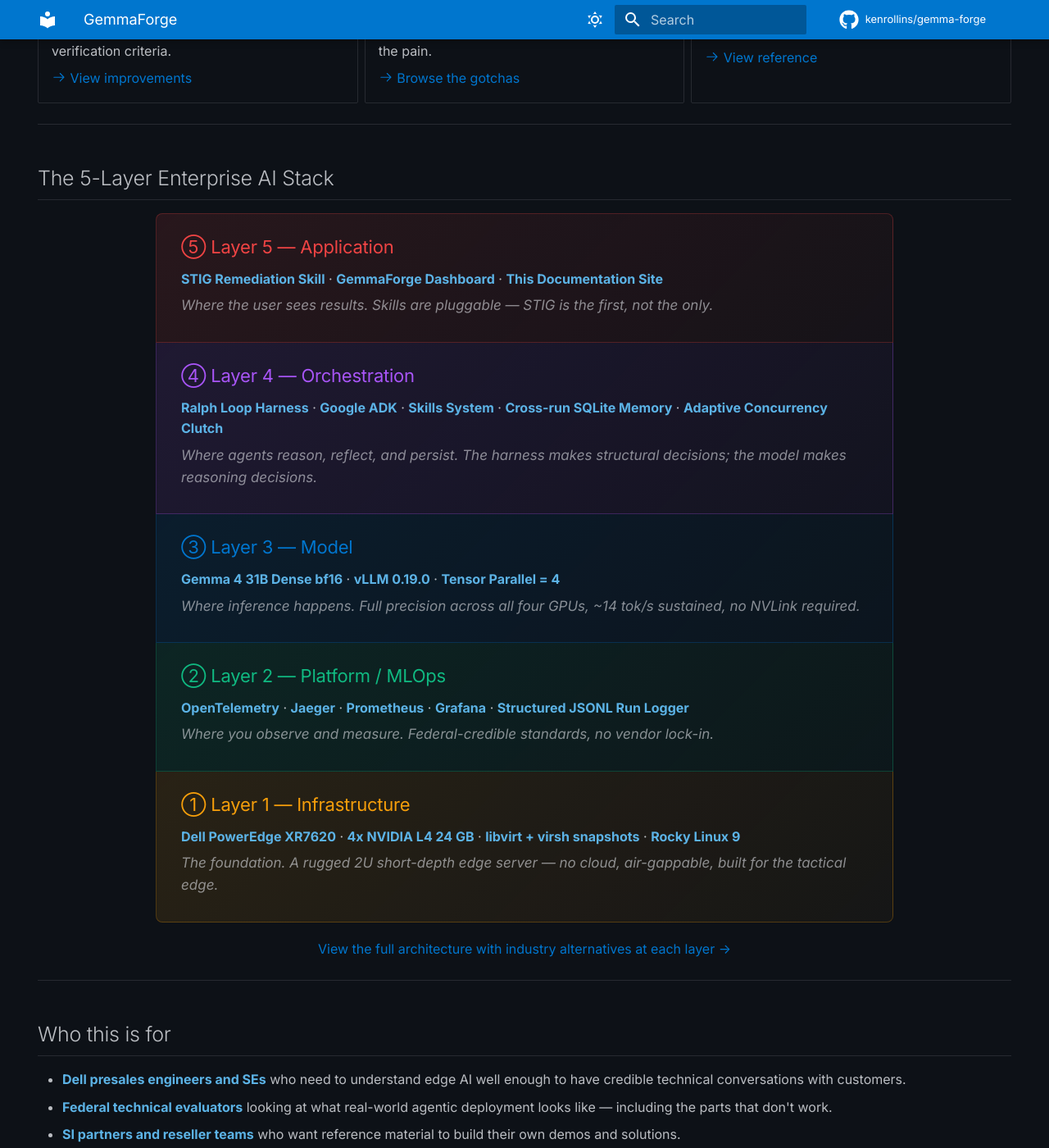
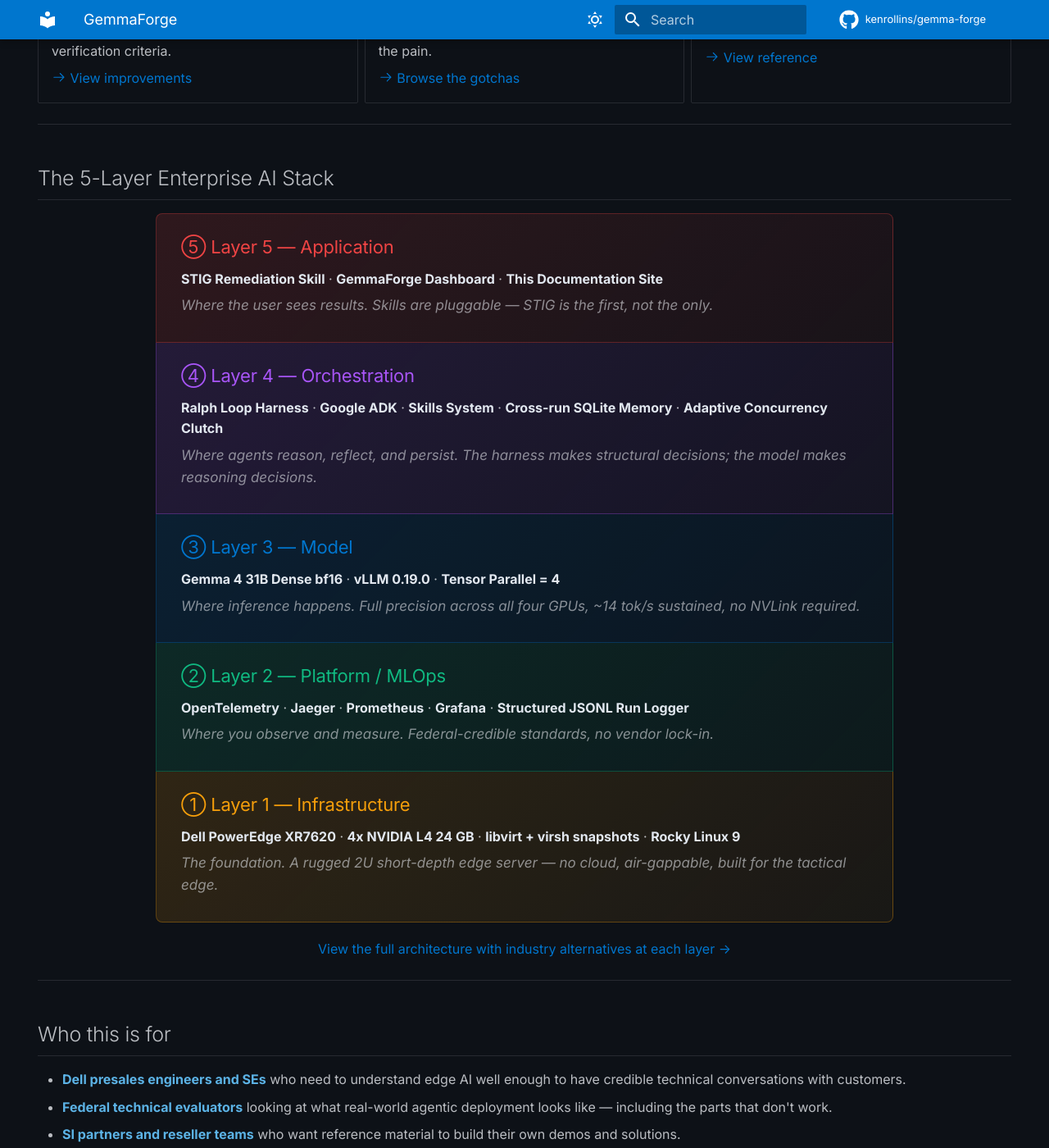
Before and after one commit to kenrollins/gemma-forge, an MkDocs documentation site: the page built from docs/index.md, in a window 1280 px wide and 1400 px high, scrolled down 1899 px. Shown: the whole window at 82% size. Built offline with MkDocs 1.6.1 and Material for MkDocs 9.7.7, drawn with Linux system fonts in a browser that asks for light colours; comment, search, counter and statistics services are not loaded.

Commit message:
docs: fix layer stack rendering + remove Dell 8-category mapping
- Layer stack uses .layer-stack CSS class to prevent theme overrides
  on inline-styled headers and bold text
- Bumped gradient opacity for stronger visual presence
- Removed Dell AI Tech Categories mapping from architecture page
  (too confusing for the audience — staying with 5-layer stack only)

Co-Authored-By: Claude Opus 4.6 (1M context) <noreply@anthropic.com>

```diff
--- a/docs/index.md
+++ b/docs/index.md
@@ -166,34 +166,34 @@ build similar systems faster on their own hardware.
 
 ## The 5-Layer Enterprise AI Stack
 
-<div style="max-width: 900px; margin: 0 auto;">
+<div class="layer-stack" style="max-width: 900px; margin: 0 auto;">
 
-<div style="background: linear-gradient(135deg, rgba(239, 68, 68, 0.12), rgba(239, 68, 68, 0.04)); border: 1px solid rgba(239, 68, 68, 0.25); border-radius: 8px 8px 0 0; padding: 1.2rem 1.5rem;">
-<h3 style="color: #EF4444; margin: 0 0 0.5rem 0; border: none; font-size: 1.1rem;">&#9316; Layer 5 — Application</h3>
+<div style="background: linear-gradient(135deg, rgba(239, 68, 68, 0.15), rgba(239, 68, 68, 0.05)); border: 1px solid rgba(239, 68, 68, 0.3); border-radius: 8px 8px 0 0; padding: 1.2rem 1.5rem;">
+<h3 style="color: #EF4444;">&#9316; Layer 5 — Application</h3>
 <p style="margin: 0.3rem 0;"><strong>STIG Remediation Skill</strong> · <strong>GemmaForge Dashboard</strong> · <strong>This Documentation Site</strong></p>
 <p style="margin: 0.3rem 0; opacity: 0.7; font-style: italic; font-size: 0.85rem;">Where the user sees results. Skills are pluggable — STIG is the first, not the only.</p>
 </div>
 
-<div style="background: linear-gradient(135deg, rgba(168, 85, 247, 0.12), rgba(168, 85, 247, 0.04)); border: 1px solid rgba(168, 85, 247, 0.25); border-top: none; padding: 1.2rem 1.5rem;">
-<h3 style="color: #A855F7; margin: 0 0 0.5rem 0; border: none; font-size: 1.1rem;">&#9315; Layer 4 — Orchestration</h3>
+<div style="background: linear-gradient(135deg, rgba(168, 85, 247, 0.15), rgba(168, 85, 247, 0.05)); border: 1px solid rgba(168, 85, 247, 0.3); border-top: none; padding: 1.2rem 1.5rem;">
+<h3 style="color: #A855F7;">&#9315; Layer 4 — Orchestration</h3>
 <p style="margin: 0.3rem 0;"><strong>Ralph Loop Harness</strong> · <strong>Google ADK</strong> · <strong>Skills System</strong> · <strong>Cross-run SQLite Memory</strong> · <strong>Adaptive Concurrency Clutch</strong></p>
 <p style="margin: 0.3rem 0; opacity: 0.7; font-style: italic; font-size: 0.85rem;">Where agents reason, reflect, and persist. The harness makes structural decisions; the model makes reasoning decisions.</p>
 </div>
 
-<div style="background: linear-gradient(135deg, rgba(0, 118, 206, 0.12), rgba(0, 118, 206, 0.04)); border: 1px solid rgba(0, 118, 206, 0.25); border-top: none; padding: 1.2rem 1.5rem;">
-<h3 style="color: #0076CE; margin: 0 0 0.5rem 0; border: none; font-size: 1.1rem;">&#9314; Layer 3 — Model</h3>
+<div style="background: linear-gradient(135deg, rgba(0, 118, 206, 0.15), rgba(0, 118, 206, 0.05)); border: 1px solid rgba(0, 118, 206, 0.3); border-top: none; padding: 1.2rem 1.5rem;">
+<h3 style="color: #0076CE;">&#9314; Layer 3 — Model</h3>
 <p style="margin: 0.3rem 0;"><strong>Gemma 4 31B Dense bf16</strong> · <strong>vLLM 0.19.0</strong> · <strong>Tensor Parallel = 4</strong></p>
 <p style="margin: 0.3rem 0; opacity: 0.7; font-style: italic; font-size: 0.85rem;">Where inference happens. Full precision across all four GPUs, ~14 tok/s sustained, no NVLink required.</p>
 </div>
 
-<div style="background: linear-gradient(135deg, rgba(16, 185, 129, 0.12), rgba(16, 185, 129, 0.04)); border: 1px solid rgba(16, 185, 129, 0.25); border-top: none; padding: 1.2rem 1.5rem;">
-<h3 style="color: #10B981; margin: 0 0 0.5rem 0; border: none; font-size: 1.1rem;">&#9313; Layer 2 — Platform / MLOps</h3>
+<div style="background: linear-gradient(135deg, rgba(16, 185, 129, 0.15), rgba(16, 185, 129, 0.05)); border: 1px solid rgba(16, 185, 129, 0.3); border-top: none; padding: 1.2rem 1.5rem;">
+<h3 style="color: #10B981;">&#9313; Layer 2 — Platform / MLOps</h3>
 <p style="margin: 0.3rem 0;"><strong>OpenTelemetry</strong> · <strong>Jaeger</strong> · <strong>Prometheus</strong> · <strong>Grafana</strong> · <strong>Structured JSONL Run Logger</strong></p>
 <p style="margin: 0.3rem 0; opacity: 0.7; font-style: italic; font-size: 0.85rem;">Where you observe and measure. Federal-credible standards, no vendor lock-in.</p>
 </div>
 
-<div style="background: linear-gradient(135deg, rgba(245, 158, 11, 0.12), rgba(245, 158, 11, 0.04)); border: 1px solid rgba(245, 158, 11, 0.25); border-top: none; border-radius: 0 0 8px 8px; padding: 1.2rem 1.5rem;">
-<h3 style="color: #F59E0B; margin: 0 0 0.5rem 0; border: none; font-size: 1.1rem;">&#9312; Layer 1 — Infrastructure</h3>
+<div style="background: linear-gradient(135deg, rgba(245, 158, 11, 0.15), rgba(245, 158, 11, 0.05)); border: 1px solid rgba(245, 158, 11, 0.3); border-top: none; border-radius: 0 0 8px 8px; padding: 1.2rem 1.5rem;">
+<h3 style="color: #F59E0B;">&#9312; Layer 1 — Infrastructure</h3>
 <p style="margin: 0.3rem 0;"><strong>Dell PowerEdge XR7620</strong> · <strong>4x NVIDIA L4 24 GB</strong> · <strong>libvirt + virsh snapshots</strong> · <strong>Rocky Linux 9</strong></p>
 <p style="margin: 0.3rem 0; opacity: 0.7; font-style: italic; font-size: 0.85rem;">The foundation. A rugged 2U short-depth edge server — no cloud, air-gappable, built for the tactical edge.</p>
 </div>
--- a/docs/overrides/assets/stylesheets/extra.css
+++ b/docs/overrides/assets/stylesheets/extra.css
@@ -122,11 +122,11 @@
   margin-top: 2.4rem;
 }
 
-.md-typeset h3 {
+.md-typeset h3:not([style]) {
   color: #3399E0;
 }
 
-[data-md-color-scheme="default"] .md-typeset h3 {
+[data-md-color-scheme="default"] .md-typeset h3:not([style]) {
   color: #0076CE;
 }
 
@@ -138,6 +138,19 @@
 
 [data-md-color-scheme="default"] .md-typeset strong {
   color: #0076CE;
+}
+
+/* -- Layer stack: prevent theme overrides on inline-styled elements -- */
+
+.layer-stack h3 {
+  border: none !important;
+  padding: 0 !important;
+  margin: 0 0 0.5rem 0 !important;
+  font-size: 1.1rem !important;
+}
+
+.layer-stack strong {
+  color: #e2e8f0 !important;
 }
 
 /* -- Navigation tabs: tighter -- */
```
Also changed, not shown: docs/journal/architecture/00-system-architecture.md (+0 -26 lines).
